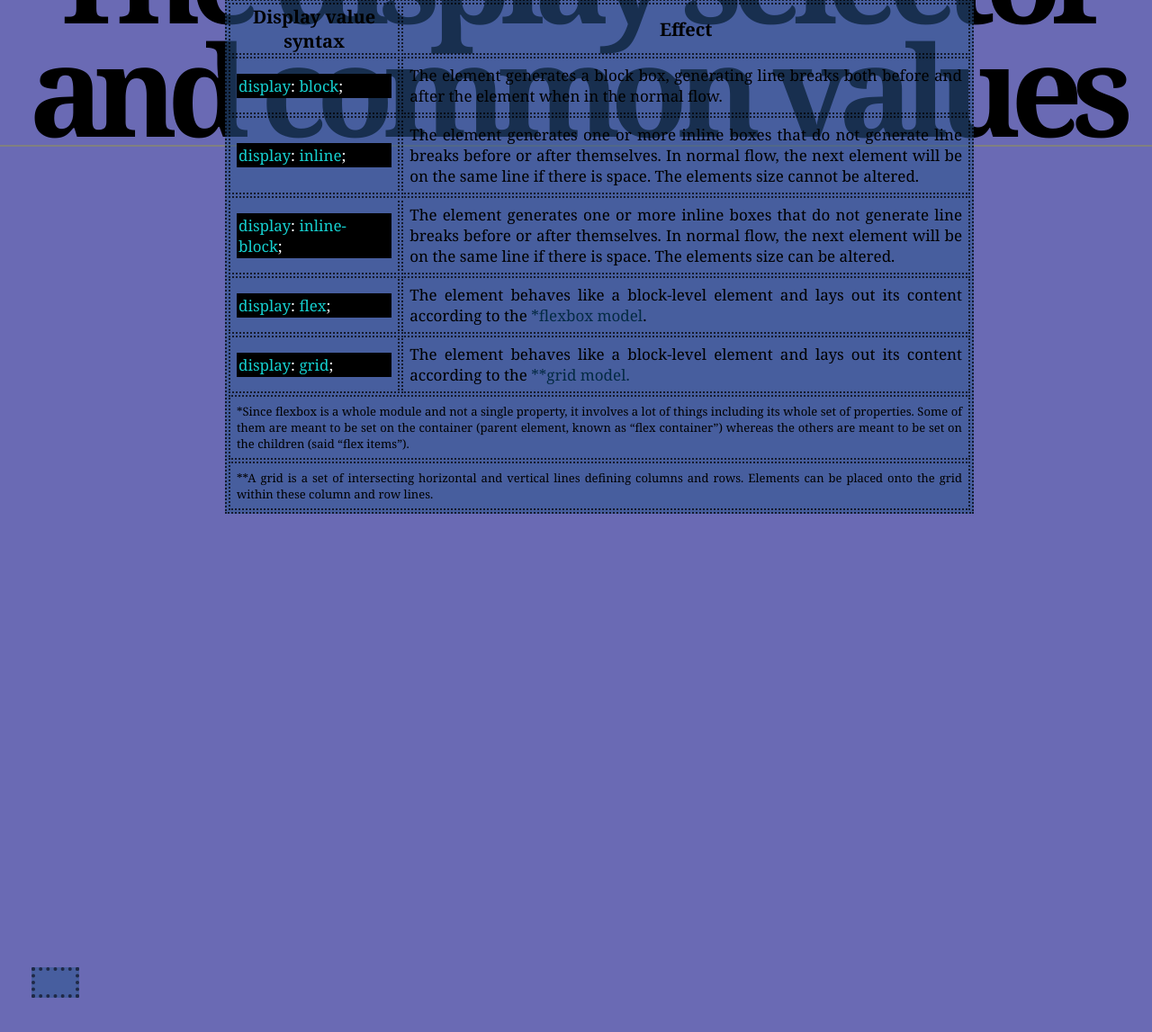
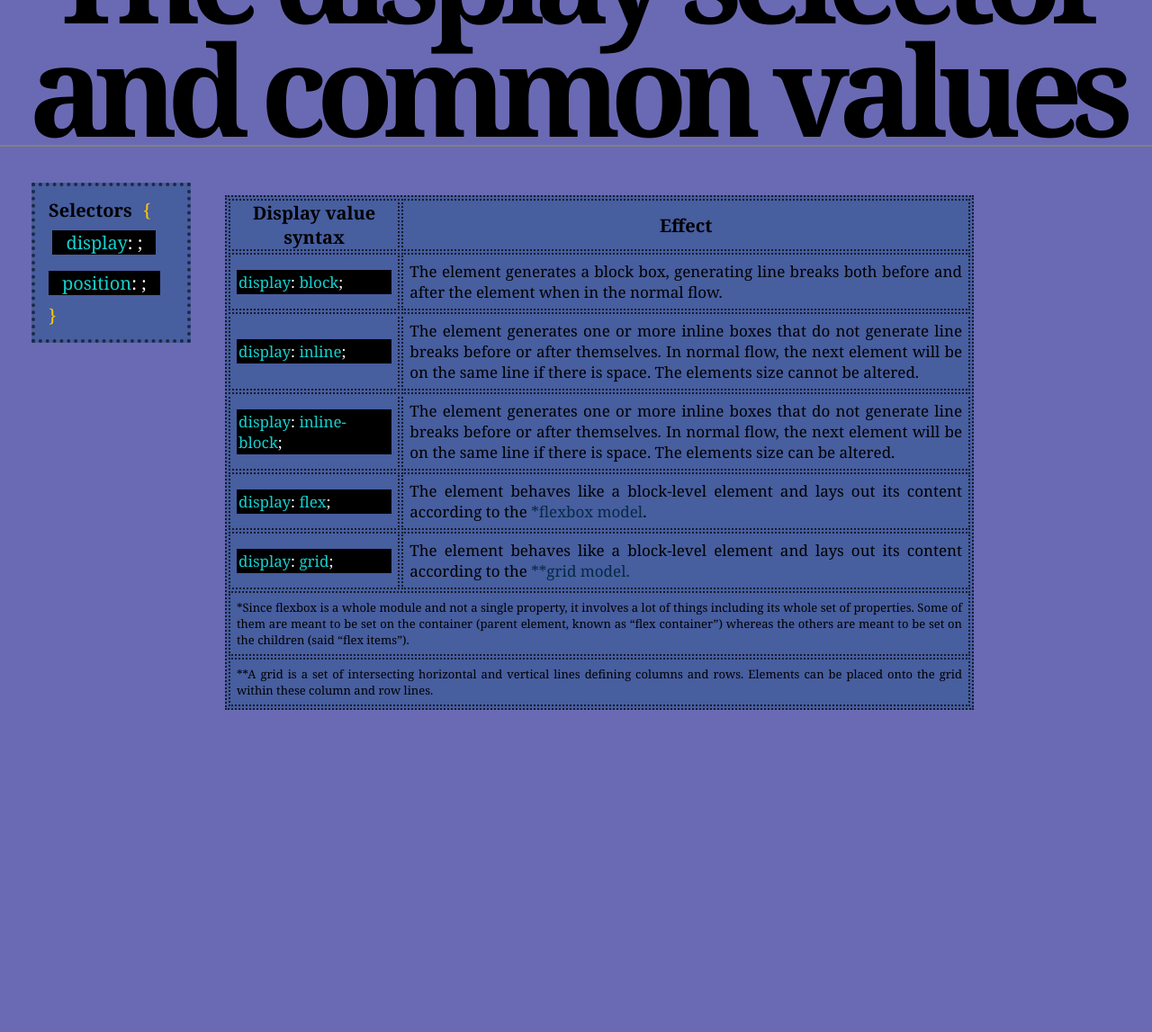
Before and after one commit to sitsae/sitsae.github.io, a plain HTML site: page cheatsheet/index.html in a window 1280 px wide. Shown: the part 171-1318 px from the top of the page at 90% size. Before the commit the page ends 1285 px from the top, so only its background shows below. Drawn offline with Linux system fonts and the light colour scheme.

Commit message:
Update index.html
navbar and other

```diff
--- a/cheatsheet/index.html
+++ b/cheatsheet/index.html
@@ -6,11 +6,21 @@
 
 <html>
 
-<body>
-
     <header>
         <h1> The display selector and common values</h1>
     </header>
+
+    <body>
+
+        <nav>
+            <h2 class="pages">Selectors <span id="bracket"> &#123</span></h2>
+
+            <ul>
+                <li><a href="#">display<span>: ;</span></a></li>
+                <li><a href="positionsheet.html">position<span>: ;</span></a></li>
+            </ul>
+            <p id="bracket">&#125</p>
+        </nav>
 
         <table>
             <thead>
@@ -54,9 +64,5 @@
         </table>
 
     </body>
-<footer>
-    <nav>
-        <!-- ul for navigering mellom alle sider-->
-    </nav>
-</footer>
+
 </html>
```
Lines whose indentation alone changed are shown as unchanged.
